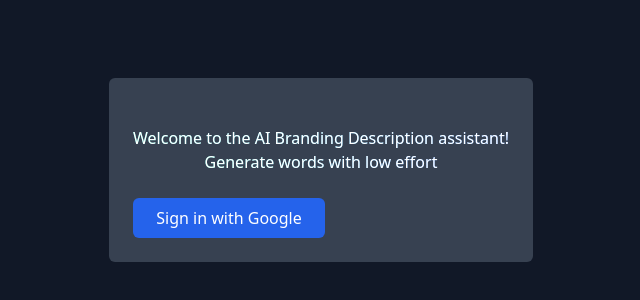
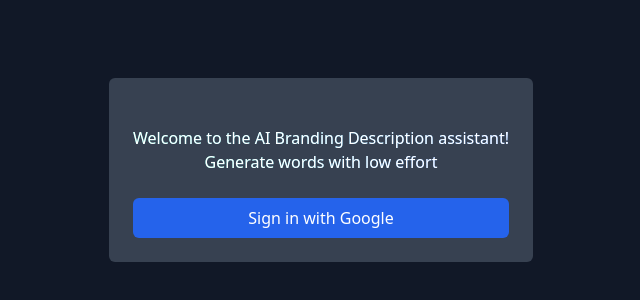
Before and after one commit to DailyDisco/branding-generator-ai, a Next.js app in the folder description-ai-frontend-site/: page / in a window 1280 px wide. Shown: the part 230-530 px from the top of the page, without its empty margins (319-959 px from the left). Built offline with nearby package versions, Linux system fonts and the light colour scheme; no server answers.

Commit message:
begin github oauth

```diff
--- a/description-ai-frontend-site/components/generator.tsx
+++ b/description-ai-frontend-site/components/generator.tsx
@@ -114,18 +114,19 @@ const Generator: React.FC = () => {
                     {user ? (
                     <div>
                         {displayedElement}
-                        <br />
-                        <button onClick={() => auth.signOut()}>
-                            <div className='bg-blue-600 text-white rounded-md p-2 w-48'>
-                            Sign Out with Google
-                            </div>
-                        </button>
+                        <div className="my-2">
+                            <button className='bg-blue-600 text-white rounded-md p-2 w-full' onClick={() => auth.signOut()}>
+                                <div>
+                                Sign Out with Google
+                                </div>
+                            </button>
+                        </div>
                     </div>
 
                     ) : (
                         <div>
-                            <button onClick={signIn}>
-                                <div className='bg-blue-600 text-white rounded-md p-2 w-48'>
+                            <button className='bg-blue-600 text-white rounded-md p-2 w-full' onClick={signIn}>
+                                <div>
                                     Sign in with Google
                                 </div>
                             </button>
```
